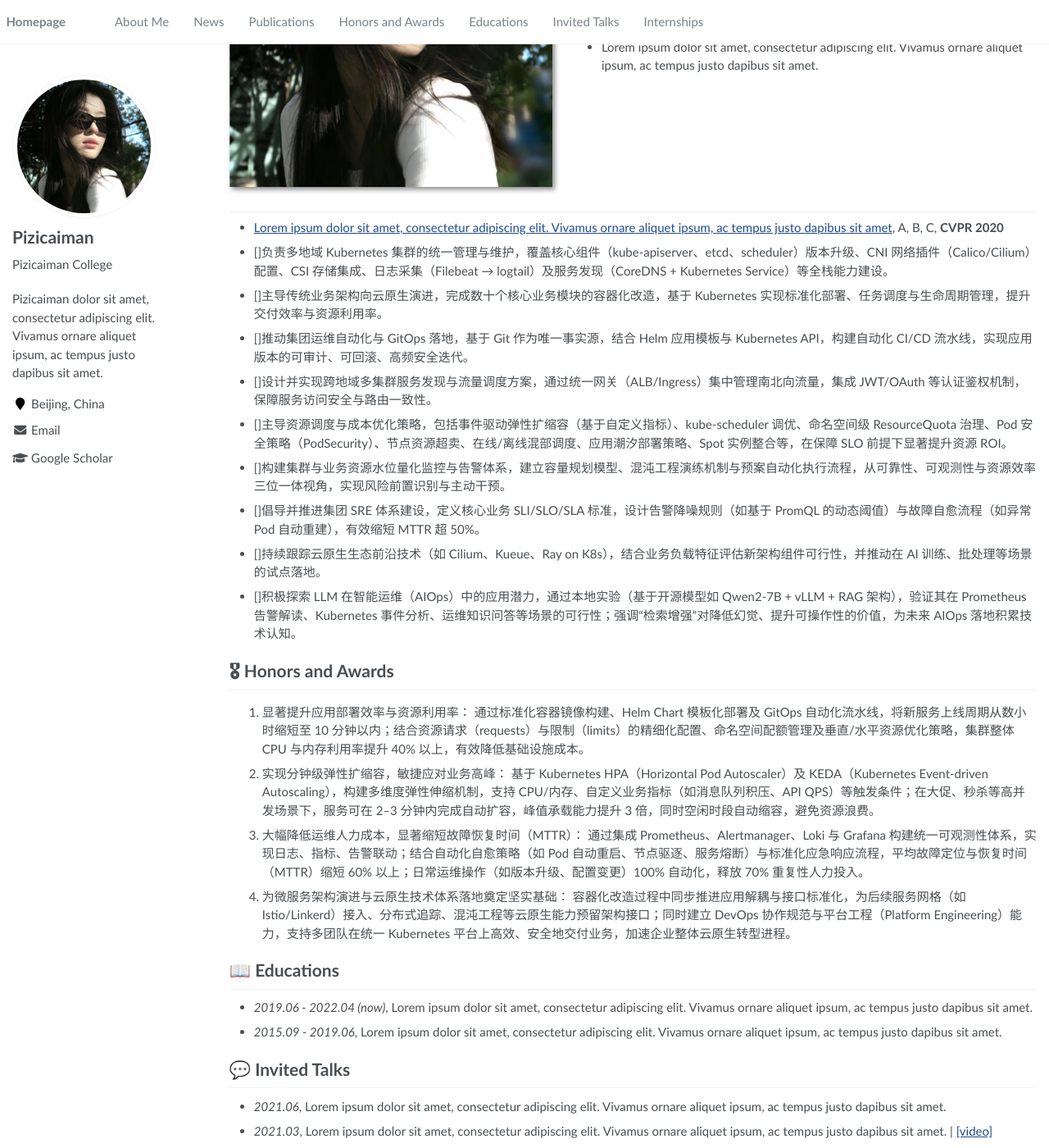
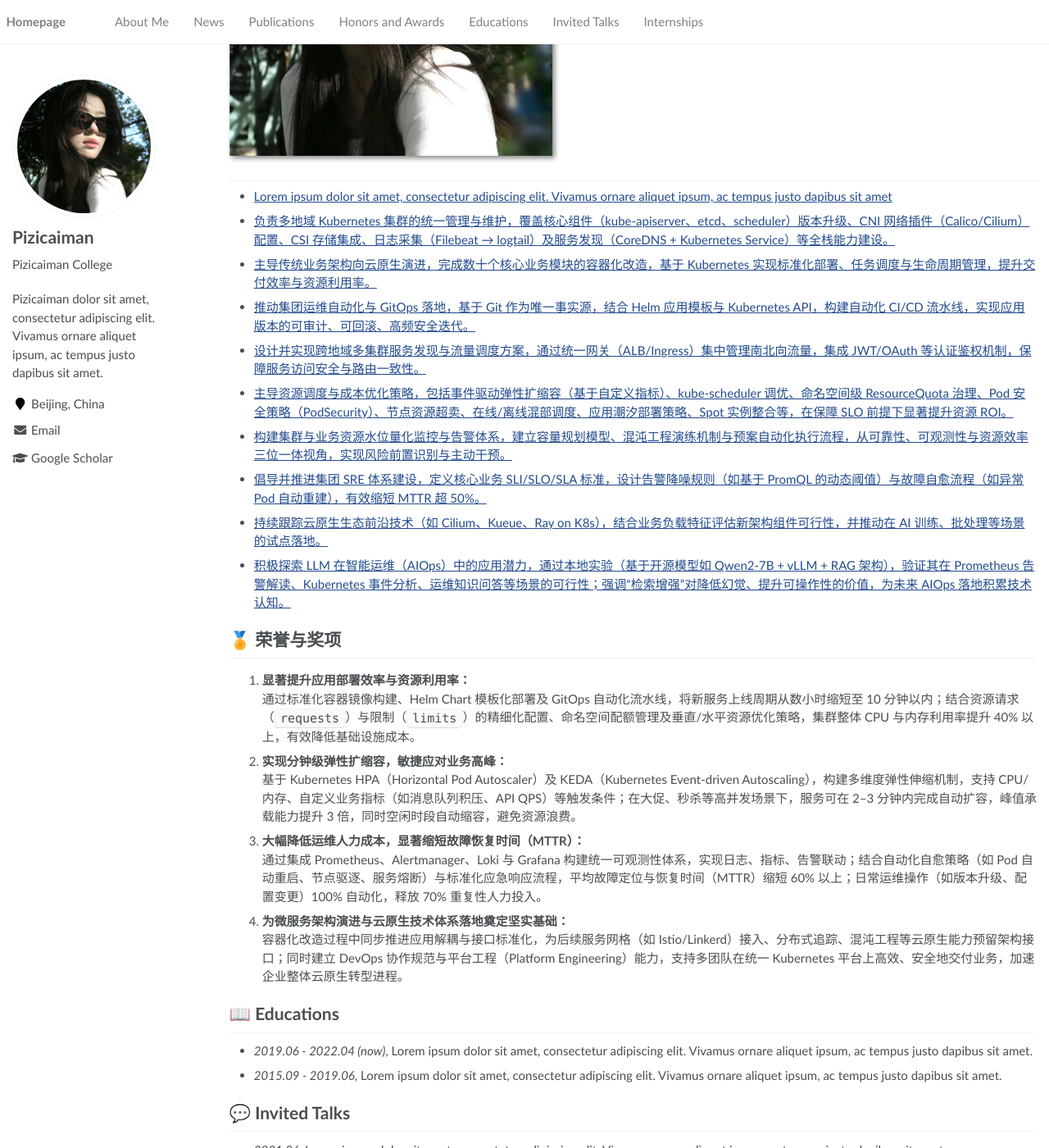
Before and after one commit to pizicaiman/pizicaiman.github.io, a Jekyll site: the page built from _pages/about.md, in a window 1280 px wide and 1400 px high, scrolled down 740 px. Shown: the whole window at 82% size. Built offline with Jekyll 4.4.1, drawn with Linux system fonts in a browser that asks for light colours; some of the changed lines change nothing that is shown; some of the changed text lies outside the part shown.

Commit message:
调整优化样式

```diff
--- a/_pages/about.md
+++ b/_pages/about.md
@@ -15,15 +15,14 @@
 {% endif %}
 {% assign url = gsDataBaseUrl | append: "google-scholar-stats/gs_data_shieldsio.json" %}
 
-# 🔥 About Me
+# 🎉 About Me
 <span class='anchor' id='about-me'></span>
 
 1、践行 Cloud Native IT 理念，深入掌握 DevOps 文化与实践，熟练设计并落地基于 GitLab CI/Jenkins + Helm + Argo CD 的 CI/CD 流水线；主导微服务架构治理，推动服务拆分、接口标准化与容器化改造，实现从代码提交到生产部署的端到端自动化交付。
+
 2、具备大规模 Kubernetes 多集群生产维护经验，在 AWS、阿里云等主流公有云环境中，落地弹性负载（HPA/VPA）、动态调度（亲和性/反亲和性/taint-toleration）、自动伸缩（基于 CPU/内存/自定义指标）、分布式链路追踪（Jaeger/OpenTelemetry）、服务网格（Istio/Linkerd）及全栈可观测性（Prometheus + Grafana + Loki + Tempo）等云原生核心能力，支撑高并发电商核心业务稳定运行。
+
 3、高度关注容器系统安全与服务间通信安全，实施 Pod 安全策略（PodSecurity）、网络策略（NetworkPolicy）、镜像漏洞扫描（Trivy）及 TLS 双向认证（mTLS）；在服务网格中强化服务间身份认证与细粒度访问控制，确保微服务通信符合零信任安全模型。
-
-My research interest includes neural machine translation and computer vision. I have published more than 100 papers at the top international AI conferences with total <a href='https://scholar.google.com/citations?user=DhtAFkwAAAAJ'>google scholar citations <strong><span id='total_cit'>260000+</span></strong></a> (You can also use google scholar badge <a href='https://scholar.google.com/citations?user=DhtAFkwAAAAJ'><img src="https://img.shields.io/endpoint?url={{ url | url_encode }}&logo=Google%20Scholar&labelColor=f6f6f6&color=9cf&style=flat&label=citations"></a>).
-
 
 # 🔥 News
 - *2022.02*: &nbsp;🎉🎉 Lorem ipsum dolor sit amet, consectetur adipiscing elit. Vivamus ornare aliquet ipsum, ac tempus justo dapibus sit amet.
@@ -31,43 +30,78 @@
 
 # 📝 Publications
 
-<div class='paper-box'><div class='paper-box-image'><div><div class="badge">CVPR 2016</div><img src='images/20246241456216835.jpg' alt="sym" width="100%"></div></div>
-<div class='paper-box-text' markdown="1">
+<!--
+这是在 Markdown 文件中嵌入的 HTML 代码块。
+在 Markdown 里，普通的 Markdown 语法（如#标题、- 列表、[链接](url)等）主要用于文本格式化；
+但是，当你需要实现更复杂的布局、样式，或者 Markdown 本身不支持的效果时，就会直接写原生 HTML标签。
+例如：
+<div> ... </div>
 
+同时，这个例子中 `<div class='paper-box-text' markdown="1">` 这种写法的意思是：
+- 在 Jekyll（或部分支持该写法的 Markdown 渲染器，如 kramdown）里，给 div 标签加上属性 `markdown="1"`，就代表 **div 内部的内容会被当作 markdown 再渲染**。
+- 比如你可以在该 div 里正常写 Markdown 语法（如粗体、链接、列表），最终会被转成对应的 HTML。
+
+所以，这种写法本质上是为了在 HTML 容器中继续用 markdown 风格写内容，同时还能通过 HTML 标签实现样式或布局自定义扩展。
+-->
+<div class='paper-box'>
+  <div class='paper-box-image'>
+    <div>
+      <div class="badge">CVPR 2016</div>
+      <img src='images/20246241456216835.jpg' alt="sym" width="100%">
+    </div>
+  </div>
+  <div class='paper-box-text' markdown="1">
 [Deep Residual Learning for Image Recognition](https://openaccess.thecvf.com/content_cvpr_2016/papers/He_Deep_Residual_Learning_CVPR_2016_paper.pdf)
 
 **Kaiming He**, Xiangyu Zhang, Shaoqing Ren, Jian Sun
 
 [**Project**](https://scholar.google.com/citations?view_op=view_citation&hl=zh-CN&user=DhtAFkwAAAAJ&citation_for_view=DhtAFkwAAAAJ:ALROH1vI_8AC) <strong><span class='show_paper_citations' data='DhtAFkwAAAAJ:ALROH1vI_8AC'></span></strong>
-- Lorem ipsum dolor sit amet, consectetur adipiscing elit. Vivamus ornare aliquet ipsum, ac tempus justo dapibus sit amet.
+  - Lorem ipsum dolor sit amet, consectetur adipiscing elit. Vivamus ornare aliquet ipsum, ac tempus justo dapibus sit amet.
 </div>
 </div>
 
-- [Lorem ipsum dolor sit amet, consectetur adipiscing elit. Vivamus ornare aliquet ipsum, ac tempus justo dapibus sit amet](https://github.com), A, B, C, **CVPR 2020**
+- [Lorem ipsum dolor sit amet, consectetur adipiscing elit. Vivamus ornare aliquet ipsum, ac tempus justo dapibus sit amet](https://github.com)
 
-- []负责多地域 Kubernetes 集群的统一管理与维护，覆盖核心组件（kube-apiserver、etcd、scheduler）版本升级、CNI 网络插件（Calico/Cilium）配置、CSI 存储集成、日志采集（Filebeat → logtail）及服务发现（CoreDNS + Kubernetes Service）等全栈能力建设。
-- []主导传统业务架构向云原生演进，完成数十个核心业务模块的容器化改造，基于 Kubernetes 实现标准化部署、任务调度与生命周期管理，提升交付效率与资源利用率。
-- []推动集团运维自动化与 GitOps 落地，基于 Git 作为唯一事实源，结合 Helm 应用模板与 Kubernetes API，构建自动化 CI/CD 流水线，实现应用版本的可审计、可回滚、高频安全迭代。
-- []设计并实现跨地域多集群服务发现与流量调度方案，通过统一网关（ALB/Ingress）集中管理南北向流量，集成 JWT/OAuth 等认证鉴权机制，保障服务访问安全与路由一致性。
-- []主导资源调度与成本优化策略，包括事件驱动弹性扩缩容（基于自定义指标）、kube-scheduler 调优、命名空间级 ResourceQuota 治理、Pod 安全策略（PodSecurity）、节点资源超卖、在线/离线混部调度、应用潮汐部署策略、Spot 实例整合等，在保障 SLO 前提下显著提升资源 ROI。
-- []构建集群与业务资源水位量化监控与告警体系，建立容量规划模型、混沌工程演练机制与预案自动化执行流程，从可靠性、可观测性与资源效率三位一体视角，实现风险前置识别与主动干预。
-- []倡导并推进集团 SRE 体系建设，定义核心业务 SLI/SLO/SLA 标准，设计告警降噪规则（如基于 PromQL 的动态阈值）与故障自愈流程（如异常 Pod 自动重建），有效缩短 MTTR 超 50%。
-- []持续跟踪云原生生态前沿技术（如 Cilium、Kueue、Ray on K8s），结合业务负载特征评估新架构组件可行性，并推动在 AI 训练、批处理等场景的试点落地。
-- []积极探索 LLM 在智能运维（AIOps）中的应用潜力，通过本地实验（基于开源模型如 Qwen2-7B + vLLM + RAG 架构），验证其在 Prometheus 告警解读、Kubernetes 事件分析、运维知识问答等场景的可行性；强调“检索增强”对降低幻觉、提升可操作性的价值，为未来 AIOps 落地积累技术认知。
+- [负责多地域 Kubernetes 集群的统一管理与维护，覆盖核心组件（kube-apiserver、etcd、scheduler）版本升级、CNI 网络插件（Calico/Cilium）配置、CSI 存储集成、日志采集（Filebeat → logtail）及服务发现（CoreDNS + Kubernetes Service）等全栈能力建设。](https://github.com)
 
-# 🎖 Honors and Awards
+- [主导传统业务架构向云原生演进，完成数十个核心业务模块的容器化改造，基于 Kubernetes 实现标准化部署、任务调度与生命周期管理，提升交付效率与资源利用率。](https://github.com)
 
-1. 显著提升应用部署效率与资源利用率：
-通过标准化容器镜像构建、Helm Chart 模板化部署及 GitOps 自动化流水线，将新服务上线周期从数小时缩短至 10 分钟以内；结合资源请求（requests）与限制（limits）的精细化配置、命名空间配额管理及垂直/水平资源优化策略，集群整体 CPU 与内存利用率提升 40% 以上，有效降低基础设施成本。
+- [推动集团运维自动化与 GitOps 落地，基于 Git 作为唯一事实源，结合 Helm 应用模板与 Kubernetes API，构建自动化 CI/CD 流水线，实现应用版本的可审计、可回滚、高频安全迭代。](https://github.com)
 
-2. 实现分钟级弹性扩缩容，敏捷应对业务高峰：
-基于 Kubernetes HPA（Horizontal Pod Autoscaler）及 KEDA（Kubernetes Event-driven Autoscaling），构建多维度弹性伸缩机制，支持 CPU/内存、自定义业务指标（如消息队列积压、API QPS）等触发条件；在大促、秒杀等高并发场景下，服务可在 2–3 分钟内完成自动扩容，峰值承载能力提升 3 倍，同时空闲时段自动缩容，避免资源浪费。
+- [设计并实现跨地域多集群服务发现与流量调度方案，通过统一网关（ALB/Ingress）集中管理南北向流量，集成 JWT/OAuth 等认证鉴权机制，保障服务访问安全与路由一致性。](https://github.com)
 
-3. 大幅降低运维人力成本，显著缩短故障恢复时间（MTTR）：
-通过集成 Prometheus、Alertmanager、Loki 与 Grafana 构建统一可观测性体系，实现日志、指标、告警联动；结合自动化自愈策略（如 Pod 自动重启、节点驱逐、服务熔断）与标准化应急响应流程，平均故障定位与恢复时间（MTTR）缩短 60% 以上；日常运维操作（如版本升级、配置变更）100% 自动化，释放 70% 重复性人力投入。
+- [主导资源调度与成本优化策略，包括事件驱动弹性扩缩容（基于自定义指标）、kube-scheduler 调优、命名空间级 ResourceQuota 治理、Pod 安全策略（PodSecurity）、节点资源超卖、在线/离线混部调度、应用潮汐部署策略、Spot 实例整合等，在保障 SLO 前提下显著提升资源 ROI。](https://github.com)
 
-4. 为微服务架构演进与云原生技术体系落地奠定坚实基础：
-容器化改造过程中同步推进应用解耦与接口标准化，为后续服务网格（如 Istio/Linkerd）接入、分布式追踪、混沌工程等云原生能力预留架构接口；同时建立 DevOps 协作规范与平台工程（Platform Engineering）能力，支持多团队在统一 Kubernetes 平台上高效、安全地交付业务，加速企业整体云原生转型进程。
+- [构建集群与业务资源水位量化监控与告警体系，建立容量规划模型、混沌工程演练机制与预案自动化执行流程，从可靠性、可观测性与资源效率三位一体视角，实现风险前置识别与主动干预。](https://github.com)
+
+- [倡导并推进集团 SRE 体系建设，定义核心业务 SLI/SLO/SLA 标准，设计告警降噪规则（如基于 PromQL 的动态阈值）与故障自愈流程（如异常 Pod 自动重建），有效缩短 MTTR 超 50%。](https://github.com)
+
+- [持续跟踪云原生生态前沿技术（如 Cilium、Kueue、Ray on K8s），结合业务负载特征评估新架构组件可行性，并推动在 AI 训练、批处理等场景的试点落地。](https://github.com)
+
+- [积极探索 LLM 在智能运维（AIOps）中的应用潜力，通过本地实验（基于开源模型如 Qwen2-7B + vLLM + RAG 架构），验证其在 Prometheus 告警解读、Kubernetes 事件分析、运维知识问答等场景的可行性；强调“检索增强”对降低幻觉、提升可操作性的价值，为未来 AIOps 落地积累技术认知。](https://github.com)
+
+# 🏅 荣誉与奖项
+
+<div class="honors-list">
+  <ol>
+    <li>
+      <strong>显著提升应用部署效率与资源利用率：</strong><br>
+      通过标准化容器镜像构建、Helm Chart 模板化部署及 GitOps 自动化流水线，将新服务上线周期从数小时缩短至 10 分钟以内；结合资源请求（<code>requests</code>）与限制（<code>limits</code>）的精细化配置、命名空间配额管理及垂直/水平资源优化策略，集群整体 CPU 与内存利用率提升 40% 以上，有效降低基础设施成本。
+    </li>
+    <li>
+      <strong>实现分钟级弹性扩缩容，敏捷应对业务高峰：</strong><br>
+      基于 Kubernetes HPA（Horizontal Pod Autoscaler）及 KEDA（Kubernetes Event-driven Autoscaling），构建多维度弹性伸缩机制，支持 CPU/内存、自定义业务指标（如消息队列积压、API QPS）等触发条件；在大促、秒杀等高并发场景下，服务可在 2–3 分钟内完成自动扩容，峰值承载能力提升 3 倍，同时空闲时段自动缩容，避免资源浪费。
+    </li>
+    <li>
+      <strong>大幅降低运维人力成本，显著缩短故障恢复时间（MTTR）：</strong><br>
+      通过集成 Prometheus、Alertmanager、Loki 与 Grafana 构建统一可观测性体系，实现日志、指标、告警联动；结合自动化自愈策略（如 Pod 自动重启、节点驱逐、服务熔断）与标准化应急响应流程，平均故障定位与恢复时间（MTTR）缩短 60% 以上；日常运维操作（如版本升级、配置变更）100% 自动化，释放 70% 重复性人力投入。
+    </li>
+    <li>
+      <strong>为微服务架构演进与云原生技术体系落地奠定坚实基础：</strong><br>
+      容器化改造过程中同步推进应用解耦与接口标准化，为后续服务网格（如 Istio/Linkerd）接入、分布式追踪、混沌工程等云原生能力预留架构接口；同时建立 DevOps 协作规范与平台工程（Platform Engineering）能力，支持多团队在统一 Kubernetes 平台上高效、安全地交付业务，加速企业整体云原生转型进程。
+    </li>
+  </ol>
+</div>
 
 # 📖 Educations
 - *2019.06 - 2022.04 (now)*, Lorem ipsum dolor sit amet, consectetur adipiscing elit. Vivamus ornare aliquet ipsum, ac tempus justo dapibus sit amet.
```
Also changed, not shown: 1 other file.
